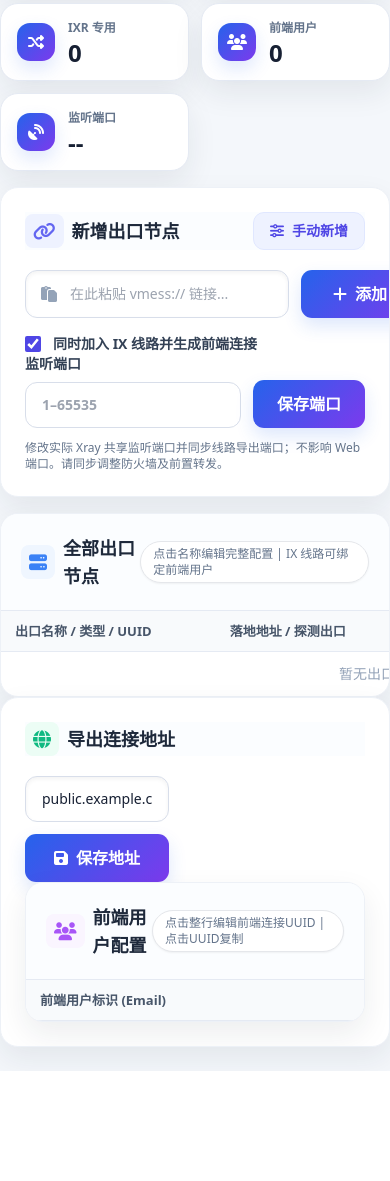
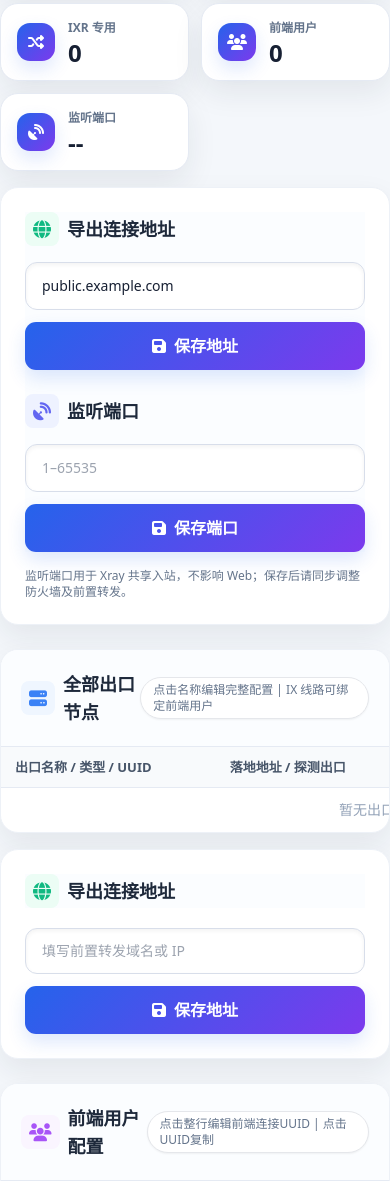
Before and after one commit to dan91ng/ixr, a PHP site: page /ix-admin.php in a window 390 px wide. Shown: the part 326-1507 px from the top of the page. Before the commit the page ends 1397 px from the top, so only its background shows below. Run offline with PHP 8.4, Linux system fonts and the light colour scheme; the visitor is signed in with stand-in values (Sample User, id 1); lists and menus that the app fills with data are empty; some libraries are stand-ins or nearby versions.

Commit message:
Align export address and listener port settings with responsive cards

```diff
--- a/src/ixr-manager/public/ix-admin.php
+++ b/src/ixr-manager/public/ix-admin.php
@@ -243,7 +243,8 @@ function buildPanelData(): array
         body.ix-admin-integrated .node-type-badge.ix { background:#ede9fe; color:#6d28d9; border:1px solid #ddd6fe; }
         body.ix-admin-integrated .node-type-badge.ixr { background:#dbeafe; color:#1d4ed8; border:1px solid #bfdbfe; }
         @media (max-width: 900px) { body.ix-admin-integrated .ix-hero-inner { flex-direction:column; align-items:flex-start; } body.ix-admin-integrated .ix-toolbar { justify-content:flex-start; } body.ix-admin-integrated .ix-action-label { display:none; } }
-    </style>
+    .ix-export-settings{display:grid;grid-template-columns:minmax(0,1.5fr) minmax(0,1fr);gap:20px}.ix-export-field{display:flex;flex-direction:column;min-width:0}.ix-export-input{height:48px;box-sizing:border-box}.ix-export-save{margin-top:12px;min-height:46px;width:100%;display:flex;align-items:center;justify-content:center;white-space:nowrap}.ix-export-save:disabled{opacity:.6;cursor:wait}@media(max-width:600px){.ix-export-settings{grid-template-columns:1fr;gap:24px}}
+</style>
 </head>
 <body class="text-slate-800 antialiased selection:bg-indigo-100 selection:text-indigo-900 pb-16 relative ix-admin-integrated" data-embedded="<?=isset($_GET['embedded']) ? '1' : '0'?>">
 
@@ -288,30 +289,20 @@ function buildPanelData(): array
         <!-- 左侧：节点与路由区 (比例 7) -->
         <div class="xl:col-span-7 space-y-6">
 
-            <div class="ix-card bg-white p-6 rounded-2xl min-h-[154px] flex flex-col justify-between shadow-sm border border-slate-200 hover:shadow-md transition-shadow">
-                <div class="flex items-center justify-between gap-3 mb-5">
-                    <h3 class="font-bold text-slate-800 text-lg flex items-center"><i class="fa-solid fa-link mr-2 text-indigo-500 bg-indigo-50 p-2 rounded-lg"></i>新增出口节点</h3>
-                    <button type="button" onclick="openCreateNodeModal()" class="text-sm font-bold text-indigo-600 bg-indigo-50 hover:bg-indigo-100 border border-indigo-100 px-4 py-2 rounded-xl transition"><i class="fa-solid fa-sliders mr-2"></i>手动新增</button>
+            <div class="ix-card bg-white p-6 rounded-2xl shadow-sm border border-slate-200 hover:shadow-md transition-shadow">
+                <div class="ix-export-settings">
+                    <div class="ix-export-field">
+                        <h3 class="font-bold text-slate-800 text-lg flex items-center mb-4"><i class="fa-solid fa-globe mr-2 text-emerald-500 bg-emerald-50 p-2 rounded-lg"></i>导出连接地址</h3>
+                        <input type="text" id="frontEntryHostInput" placeholder="填写前置转发域名或 IP" class="ix-export-input w-full bg-slate-50 border border-slate-200 rounded-xl px-4 py-3 focus:bg-white focus:ring-2 focus:ring-indigo-500 outline-none transition-all text-sm shadow-inner">
+                        <button type="button" onclick="saveFrontEntryHostFromInput()" class="ix-export-save bg-indigo-600 text-white px-5 py-3 rounded-xl hover:bg-indigo-700 transition shadow-md font-bold"><i class="fa-solid fa-floppy-disk mr-2"></i>保存地址</button>
+                    </div>
+                    <div class="ix-export-field">
+                        <h3 class="font-bold text-slate-800 text-lg flex items-center mb-4"><i class="fa-solid fa-satellite-dish mr-2 text-indigo-500 bg-indigo-50 p-2 rounded-lg"></i>监听端口</h3>
+                        <input type="number" id="sharedInboundPortInput" min="1" max="65535" step="1" placeholder="1–65535" aria-label="Xray 共享监听端口" class="ix-export-input w-full bg-slate-50 border border-slate-200 rounded-xl px-4 py-3 focus:bg-white focus:ring-2 focus:ring-indigo-500 outline-none transition-all text-sm shadow-inner">
+                        <button type="button" id="saveSharedInboundPortBtn" onclick="saveSharedInboundPort()" class="ix-export-save bg-indigo-600 text-white px-5 py-3 rounded-xl hover:bg-indigo-700 transition shadow-md font-bold"><i class="fa-solid fa-floppy-disk mr-2"></i>保存端口</button>
+                    </div>
                 </div>
-                <div class="flex gap-3 relative">
-                    <div class="absolute inset-y-0 left-0 pl-4 flex items-center pointer-events-none"><i class="fa-solid fa-paste text-slate-400"></i></div>
-                    <input type="text" id="vmessInput" placeholder="在此粘贴 vmess:// 链接..." class="flex-1 bg-slate-50 border border-slate-200 rounded-xl pl-11 pr-4 py-3 focus:bg-white focus:ring-2 focus:ring-indigo-500 outline-none transition-all text-sm shadow-inner">
-                    <button id="addNodeBtn" type="button" onclick="addNode(event)" class="bg-slate-800 text-white px-8 py-3 rounded-xl hover:bg-slate-700 transition shadow-md font-medium whitespace-nowrap flex items-center">
-                        <i class="fa-solid fa-plus mr-2"></i>添加
-                    </button>
-                </div>
-                <label class="mt-4 flex items-center gap-3 text-sm font-bold text-slate-700 cursor-pointer w-fit">
-                    <input type="checkbox" id="importEnableIx" checked class="w-4 h-4 accent-indigo-600">
-                    <span>同时加入 IX 线路并生成前端连接</span>
-                </label>
-                <div class="flex flex-wrap items-end gap-3">
-                    <label class="flex-1 min-w-[140px] text-sm font-bold text-slate-700">监听端口
-                        <input type="number" id="sharedInboundPortInput" min="1" max="65535" step="1" placeholder="1–65535" class="mt-2 w-full bg-slate-50 border border-slate-200 rounded-xl px-4 py-3 text-sm">
-                    </label>
-                    <button type="button" id="saveSharedInboundPortBtn" onclick="saveSharedInboundPort()" class="bg-indigo-600 text-white px-6 py-3 rounded-xl font-bold">保存端口</button>
-                    <p class="w-full text-xs text-slate-500">修改实际 Xray 共享监听端口并同步线路导出端口；不影响 Web 端口。请同步调整防火墙及前置转发。</p>
-                </div>
-                </div>
+                <p class="text-xs text-slate-500 mt-4">监听端口用于 Xray 共享入站，不影响 Web；保存后请同步调整防火墙及前置转发。</p>
             </div>
 
             <div class="ix-card bg-white rounded-2xl shadow-sm border border-slate-200 overflow-hidden hover:shadow-md transition-shadow flex flex-col">
@@ -341,8 +332,7 @@ function buildPanelData(): array
                 <div class="flex items-center justify-between mb-5">
                     <h3 class="font-bold text-slate-800 text-lg flex items-center"><i class="fa-solid fa-globe mr-2 text-emerald-500 bg-emerald-50 p-2 rounded-lg"></i>导出连接地址</h3>
                 </div>
-                <div style="display:grid;grid-template-columns:minmax(0,1fr) minmax(140px,180px);gap:16px;align-items:start">
-                <div class="grid grid-cols-1 gap-3">
+                <div class="grid grid-cols-1 md:grid-cols-[1fr_auto] gap-3">
                     <input type="text" id="frontEntryHostInput" placeholder="填写前置转发域名或 IP" class="w-full bg-slate-50 border border-slate-200 rounded-xl px-4 py-3 focus:bg-white focus:ring-2 focus:ring-indigo-500 outline-none transition-all text-sm shadow-inner">
                     <button onclick="saveFrontEntryHostFromInput()" class="self-end bg-indigo-600 text-white px-6 py-3 rounded-xl hover:bg-indigo-700 transition shadow-md font-bold whitespace-nowrap flex items-center justify-center">
                         <i class="fa-solid fa-floppy-disk mr-2"></i>保存地址
```
